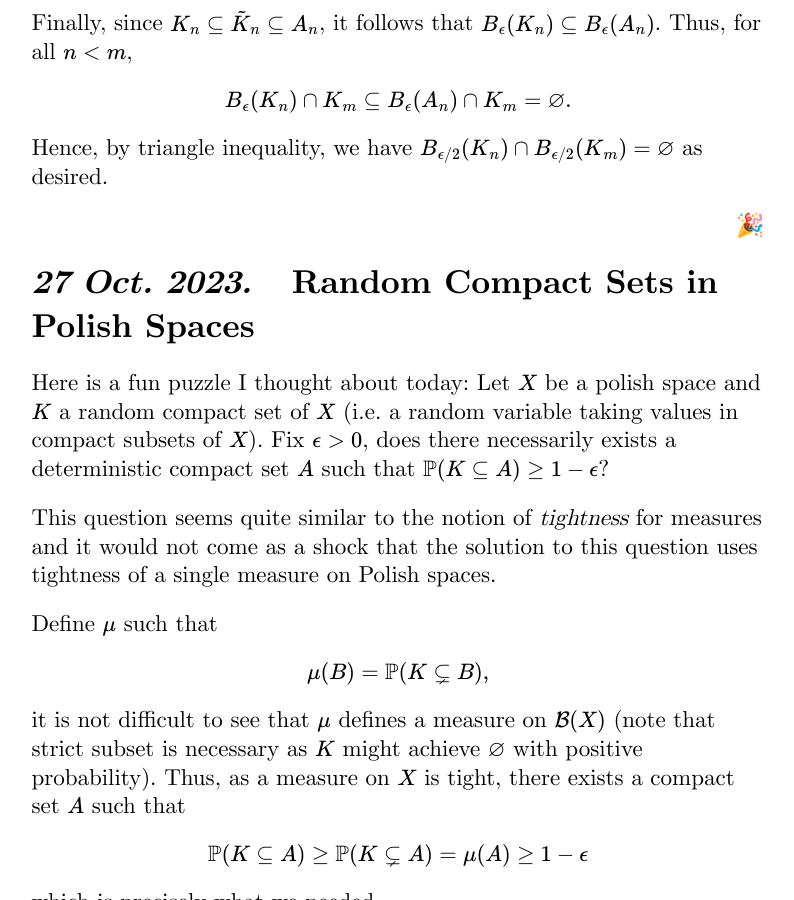
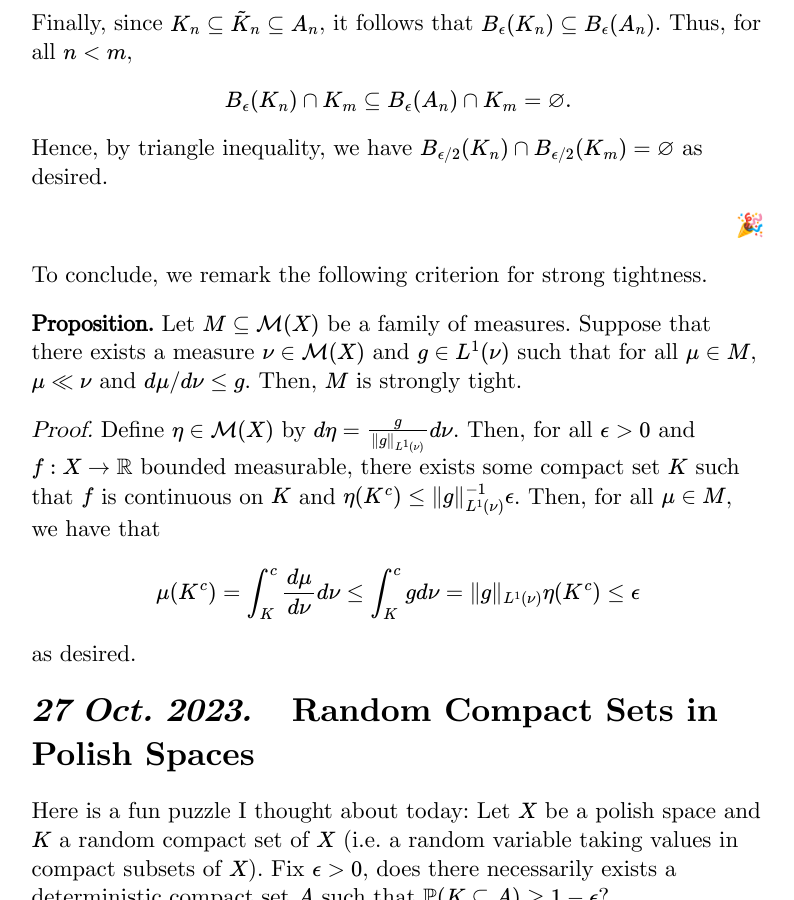
Before and after one commit to kex-y/kex-y.github.io, a Jekyll site: the page built from index.html, in a window 1280 px wide and 900 px high, scrolled down 5700 px. Shown: the whole window, without its empty margins (242-1036 px from the left). Built offline with Jekyll 4.4.1, drawn with Linux system fonts in a browser that asks for light colours; nearby versions of some CDN libraries.

Commit message:
small remark

```diff
--- a/index.html
+++ b/index.html
@@ -258,6 +258,27 @@ abstract: Welcome to the personal website of <a href="https://people.epfl.ch/kex
 
     <p class="BodyText" style="text-align: right">🎉</p>
 
+    <p class="BodyText">
+        To conclude, we remark the following criterion for strong tightness.
+    </p>
+
+    <p class="BodyText">
+        <b>Proposition.</b>
+        Let \(M \subseteq \mathcal{M}(X)\) be a family of measures. Suppose that there exists a measure
+        \(\nu \in \mathcal{M}(X)\) and \(g \in L^1(\nu)\) such that for all \(\mu \in M\), \(\mu \ll \nu\)
+        and \(d \mu / d \nu \le g\). Then, \(M\) is strongly tight.
+    </p>
+
+    <p class="BodyText">
+        <i>Proof.</i>
+        Define \(\eta \in \mathcal{M}(X)\) by \(d \eta = \frac{g}{\|g\|_{L^1(\nu)}} d \nu\). Then, for
+        all \(\epsilon > 0\) and \(f : X \to \mathbb{R}\) bounded measurable, there exists some compact
+        set \(K\) such that \(f\) is continuous on \(K\) and \(\eta(K^c) \le \|g\|_{L^1(\nu)}^{-1}\epsilon\).
+        Then, for all \(\mu \in M\), we have that
+        \[\mu(K^c) = \int_K^c \frac{d \mu}{d \nu} d \nu \le \int_K^c g d \nu
+            = \|g\|_{L^1(\nu)}\eta(K^c) \le \epsilon\]
+        as desired.
+    </p>
 
 <p class="Section" id="random-compact">
     <i>27 Oct. 2023.</i> &ensp; Random Compact Sets in Polish Spaces</p>
```
